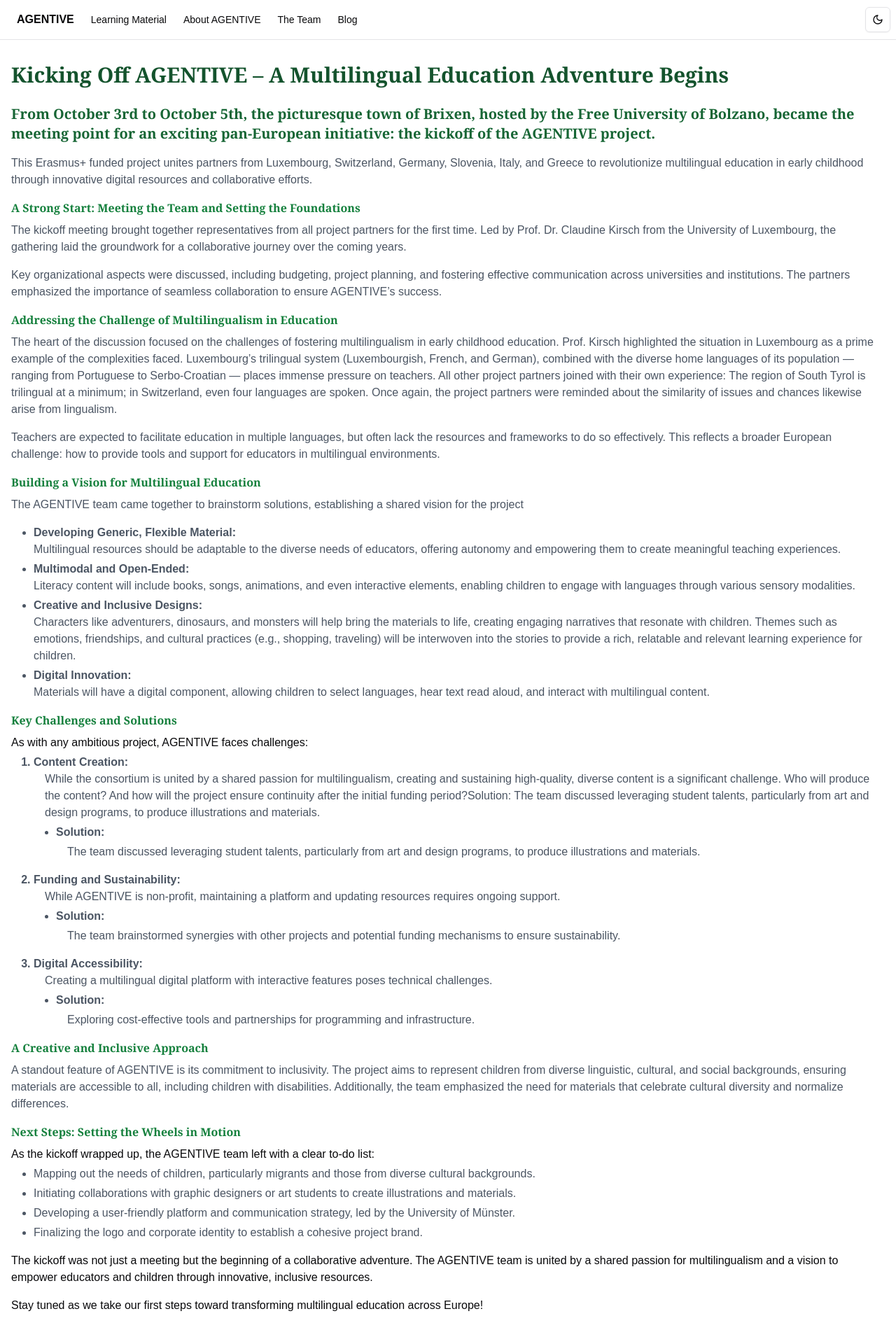
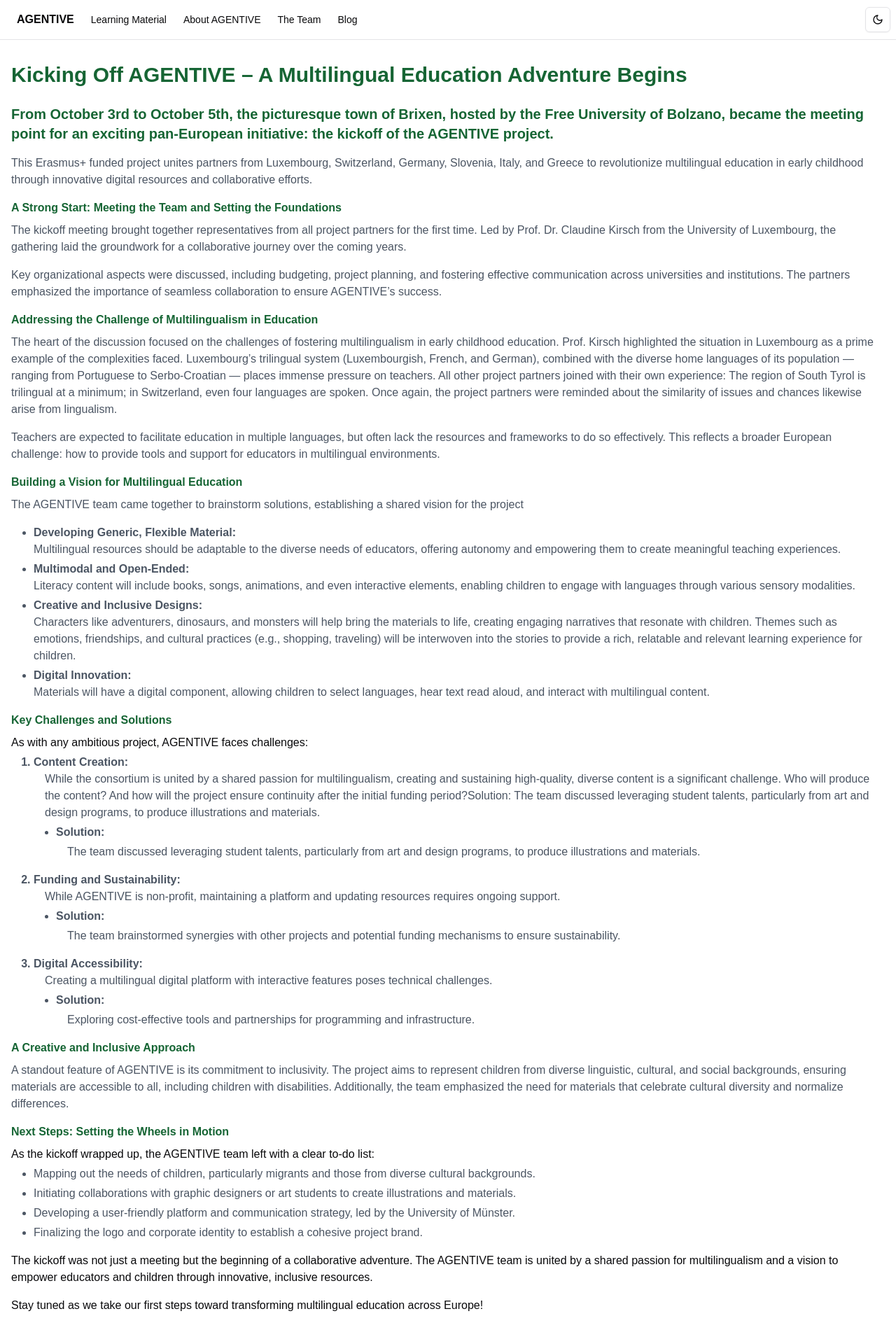
Before and after one commit to niklaskloth97/agentive, a Next.js app in the folder frontend/: page /blog/blog1 in a window 1280 px wide. Shown: the top 1920 px of the page at 70% size. Built offline with nearby package versions, Linux system fonts and the light colour scheme.

Commit message:
Update Farbe TheTeam und Blog1

```diff
--- a/frontend/app/blog/blog1/page.tsx
+++ b/frontend/app/blog/blog1/page.tsx
@@ -1,9 +1,9 @@
 export default function About() {
     return (
       <div className="container mx-auto py-8">
-        <h1 className="text-3xl font-serif text-green-900 font-bold mb-6">Kicking Off AGENTIVE – A Multilingual Education Adventure Begins
+        <h1 className="text-3xl text-green-800 font-bold mb-6">Kicking Off AGENTIVE – A Multilingual Education Adventure Begins
         </h1>
-        <h2 className="text-xl font-serif text-green-800 font-semibold mb-4">From October 3rd to October 5th, the picturesque town of Brixen, hosted by the Free University of Bolzano, became the meeting point for an exciting pan-European initiative: the kickoff of the AGENTIVE project.</h2>
+        <h2 className="text-xl text-green-800 font-semibold mb-4">From October 3rd to October 5th, the picturesque town of Brixen, hosted by the Free University of Bolzano, became the meeting point for an exciting pan-European initiative: the kickoff of the AGENTIVE project.</h2>
         <p className="text-gray-600 mb-4">This Erasmus+ funded project unites partners from Luxembourg, Switzerland, Germany, Slovenia, Italy, and Greece to revolutionize multilingual education in early childhood through innovative digital resources and collaborative efforts.
         </p>
         <div className="flex flex-col md:flex-row gap-8">
@@ -11,7 +11,7 @@ export default function About() {
             <Image src="/placeholder.svg" alt="About AGENTIVE" width={500} height={300} className="rounded-lg mb-4" />
           </div> */}
           <div /*className="md:w-1/2"*/>
-            <h2 className="text-m font-serif text-green-700 font-semibold mb-2 ">A Strong Start: Meeting the Team and Setting the Foundations
+            <h2 className="text-m text-green-800 font-semibold mb-2 ">A Strong Start: Meeting the Team and Setting the Foundations
             </h2>
             <p className="text-gray-600 mb-4">
             The kickoff meeting brought together representatives from all project partners for the first time. Led by Prof. Dr. Claudine Kirsch from the University of Luxembourg, the gathering laid the groundwork for a collaborative journey over the coming years.
@@ -19,7 +19,7 @@ export default function About() {
             <p className="text-gray-600 mb-4">
             Key organizational aspects were discussed, including budgeting, project planning, and fostering effective communication across universities and institutions. The partners emphasized the importance of seamless collaboration to ensure AGENTIVE’s success.
             </p>
-            <h2 className="text-m font-serif text-green-700 font-semibold mb-2">Addressing the Challenge of Multilingualism in Education
+            <h2 className="text-m text-green-800 font-semibold mb-2">Addressing the Challenge of Multilingualism in Education
             </h2>
             <p className="text-gray-600 mb-4">
             The heart of the discussion focused on the challenges of fostering multilingualism in early childhood education. Prof. Kirsch highlighted the situation in Luxembourg as a prime example of the complexities faced. Luxembourg’s trilingual system (Luxembourgish, French, and German), combined with the diverse home languages of its population — ranging from Portuguese to Serbo-Croatian — places immense pressure on teachers. All other project partners joined with their own experience: The region of South Tyrol is trilingual at a minimum; in Switzerland, even four languages are spoken. Once again, the project partners were reminded about the similarity of issues and chances likewise arise from lingualism.
@@ -27,7 +27,7 @@ export default function About() {
             <p className="text-gray-600 mb-4">
             Teachers are expected to facilitate education in multiple languages, but often lack the resources and frameworks to do so effectively. This reflects a broader European challenge: how to provide tools and support for educators in multilingual environments.
             </p>
-            <h2 className="text-m font-serif text-green-700 font-semibold mb-2">Building a Vision for Multilingual Education
+            <h2 className="text-m text-green-800 font-semibold mb-2">Building a Vision for Multilingual Education
             </h2>
             <p className="text-gray-600 mb-4">
             The AGENTIVE team came together to brainstorm solutions, establishing a shared vision for the project
@@ -50,7 +50,7 @@ export default function About() {
               </ul>
             </div>
 
-            <h2 className="text-m font-serif text-green-700 font-semibold mb-2">Key Challenges and Solutions</h2>
+            <h2 className="text-m text-green-800 font-semibold mb-2">Key Challenges and Solutions</h2>
             <p className='mb-1'>As with any ambitious project, AGENTIVE faces challenges: </p>
             <div className="text-gray-600 mb-4">
             <ul className="list-disc ml-8">
@@ -110,13 +110,13 @@ export default function About() {
             </ul>
             </div>
 
-            <h2 className="text-m font-serif text-green-700 font-semibold mb-2">A Creative and Inclusive Approach
+            <h2 className="text-m text-green-800 font-semibold mb-2">A Creative and Inclusive Approach
             </h2>
             <p className="text-gray-600 mb-4">
             A standout feature of AGENTIVE is its commitment to inclusivity. The project aims to represent children from diverse linguistic, cultural, and social backgrounds, ensuring materials are accessible to all, including children with disabilities. Additionally, the team emphasized the need for materials that celebrate cultural diversity and normalize differences.
             </p>
 
-            <h2 className="text-m font-serif text-green-700 font-semibold mb-2">Next Steps: Setting the Wheels in Motion  </h2>
+            <h2 className="text-m text-green-800 font-semibold mb-2">Next Steps: Setting the Wheels in Motion  </h2>
             <p className='mb-1'>As the kickoff wrapped up, the AGENTIVE team left with a clear to-do list:
             </p>
             <div className="text-gray-600 mb-4">
--- a/frontend/app/team/page.tsx
+++ b/frontend/app/team/page.tsx
@@ -51,11 +51,11 @@ export default function Team() {
 
   return (
       <div className="container py-8 max-w-7xl mx-auto">
-        <h1 className="text-3xl font-serif text-green-900 font-bold mb-6">The Team</h1>
-        <h2 className="text-xl font-serif text-green-800 mb-8">The AGENTIVE project is made possible by:</h2>
+        <h1 className="text-3xl text-green-800 font-bold mb-6">The Team</h1>
+        <h2 className="text-xl text-green-800 mb-8">The AGENTIVE project is made possible by:</h2>
           {teamData.map((group, groupIndex) => (
             <div key={groupIndex} className="mb-16">
-              <h2 className="text-2xl font-bold font-serif mb-6">{group.university}</h2>
+              <h2 className="text-2xl font-bold mb-6">{group.university}</h2>
               <div className="grid grid-cols-1 md:grid-cols-2 lg:grid-cols-4 gap-8 font-serif">
               {group.members.map((member, memberIndex) => (
                 <div key={memberIndex} className="text-center">
@@ -68,7 +68,7 @@ export default function Team() {
         </div>
       ))}
 
-        <h1 className="text-3xl font-serif font-bold mb-6 py-16">Partner Universities</h1>
+        <h1 className="text-3xl font-bold mb-6 py-16">Partner Universities</h1>
         <div className="grid grid-cols-1 md:grid-cols-2 lg:grid-cols-4 gap-8">
           {partnerUniversities.map((member, index) => (
             <div key={index} className="text-center">
```
